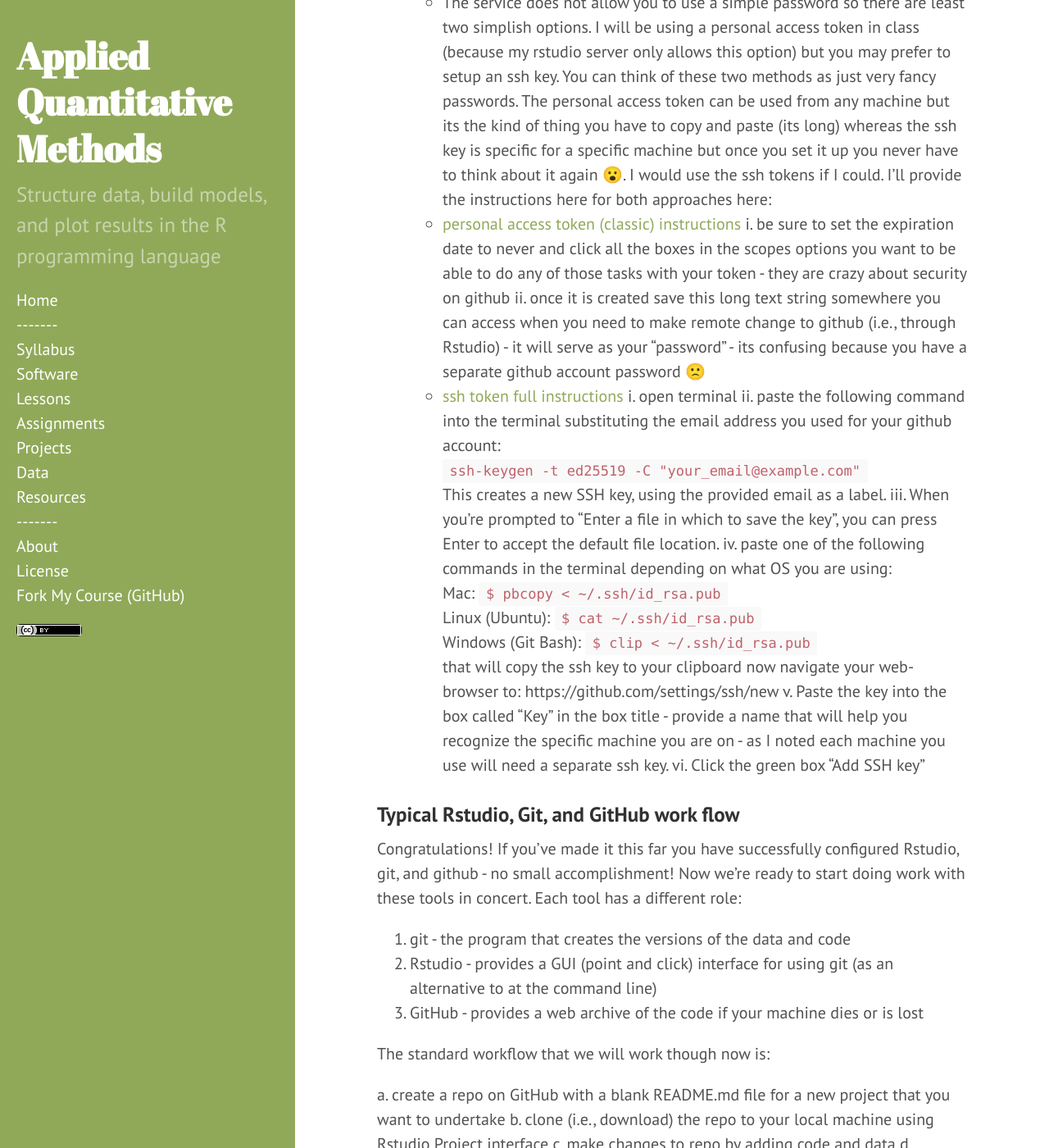
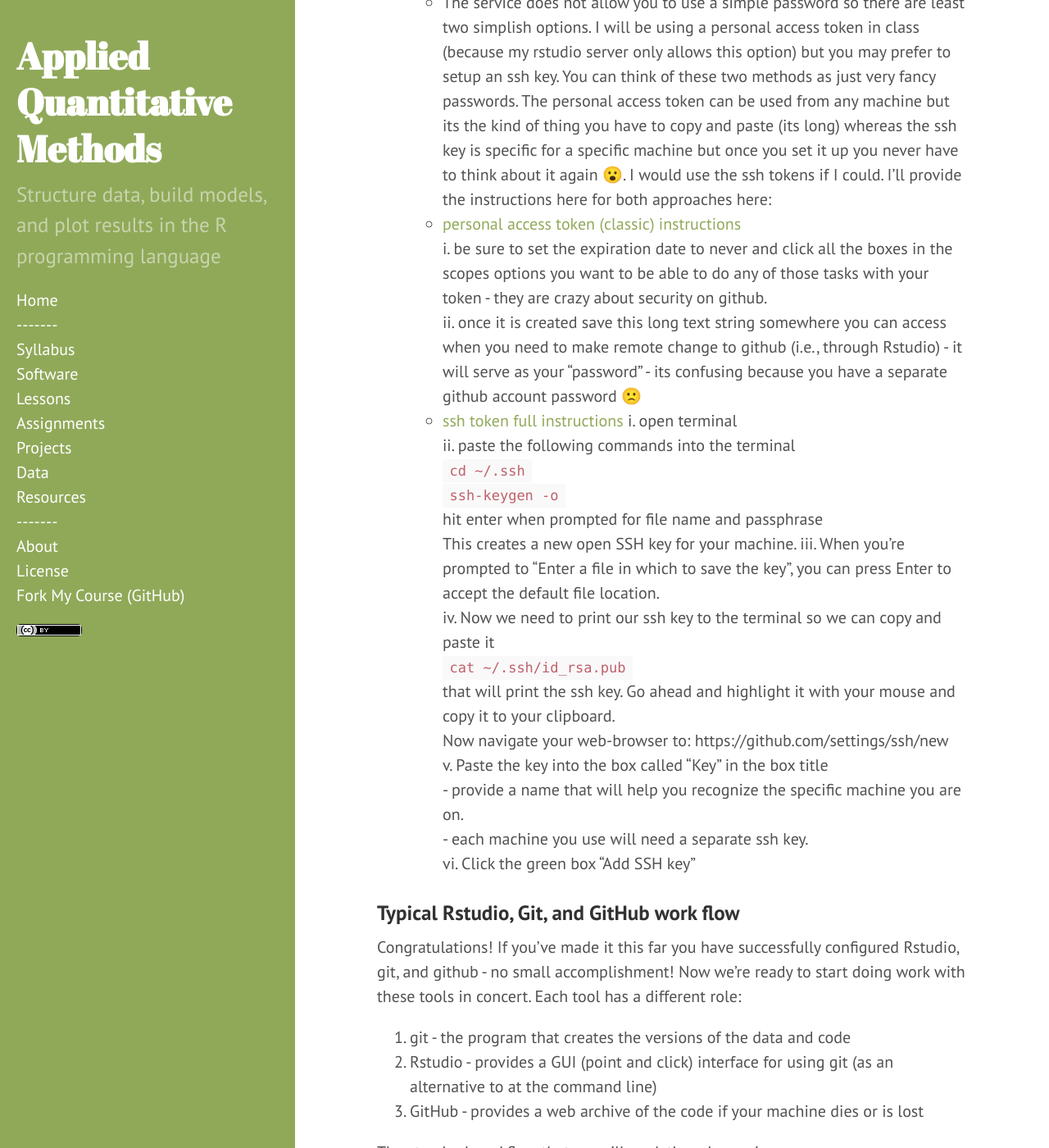
Before and after one commit to dmcglinn/quant_methods, a Jekyll site: the page built from lessons/git_introduction.md, in a window 1280 px wide and 1400 px high, scrolled down 2201 px. Shown: the whole window at 82% size. Built offline with Jekyll 4.4.1, drawn with Linux system fonts in a browser that asks for light colours; some of the changed text lies outside the part shown.

Commit message:
Improve ssh instructions so that they create an open ssh that github wants.

```diff
--- a/lessons/git_introduction.md
+++ b/lessons/git_introduction.md
@@ -88,29 +88,28 @@ to make sure you can log in and remotely push code to github.
     -  [personal access token (classic) instructions](https://docs.github.com/en/authentication/keeping-your-account-and-data-secure/creating-a-personal-access-token#creating-a-personal-access-token-classic)
         i. be sure to set the expiration date to never and click all the boxes
         in the scopes options you want to be able to do any of those tasks with
-        your token - they are crazy about security on github
+        your token - they are crazy about security on github.
         ii. once it is created save this long text string somewhere you can
         access when you need to make remote change to github (i.e., through
         Rstudio) - it will serve as your "password" - its confusing because you
         have a separate github account password 🙁
-    - [ssh token full instructions](https://docs.github.com/en/authentication/connecting-to-github-with-ssh/generating-a-new-ssh-key-and-adding-it-to-the-ssh-agent)
+    - [ssh token full instructions](https://git-scm.com/book/en/v2/Git-on-the-Server-Generating-Your-SSH-Public-Key)
         i. open terminal
-        ii. paste the following command into the terminal substituting the email
-        address you used for your github account:
-        `ssh-keygen -t ed25519 -C "your_email@example.com"`
-        This creates a new SSH key, using the provided email as a label.
+        ii. paste the following commands into the terminal
+        `cd ~/.ssh`
+        `ssh-keygen -o`
+        hit enter when prompted for file name and passphrase
+        This creates a new open SSH key for your machine.
         iii. When you're prompted to "Enter a file in which to save the key", you can
         press Enter to accept the default file location.
-        iv. paste one of the following commands in the terminal depending on
-        what OS you are using:
-        Mac:                `$ pbcopy < ~/.ssh/id_rsa.pub`
-        Linux (Ubuntu):     `$  cat ~/.ssh/id_rsa.pub`
-        Windows (Git Bash): `$ clip < ~/.ssh/id_rsa.pub`
-        that will copy the ssh key to your clipboard now navigate your web-browser to:
-        https://github.com/settings/ssh/new
-        v. Paste the key into the box called "Key" in the box title - provide a name
-        that will help you recognize the specific machine you are on - as I noted each
-        machine you use will need a separate ssh key.
+        iv. Now we need to print our ssh key to the terminal so we can copy and paste it
+        `cat ~/.ssh/id_rsa.pub`
+        that will print the ssh key. Go ahead and highlight it with your mouse and
+        copy it to your clipboard.
+        Now navigate your web-browser to: https://github.com/settings/ssh/new
+        v. Paste the key into the box called "Key" in the box title
+            - provide a name that will help you recognize the specific machine you are on.
+            - each machine you use will need a separate ssh key.
         vi. Click the green box "Add SSH key"
 
 ### Typical Rstudio, Git, and GitHub work flow
@@ -199,6 +198,35 @@ You'll now notice in Rstudio you have a little tab called "Git"
 
 ### c. Make changes to repo by adding code and data
 
+Now is where we get to work. The first thing we probably want to do
+is provide our project with a better description in our `README.md` file.
+
+Open that file in Rstudio and type a description of the project and save the file.
+
+You will notice that in Rstudio's Git tab has changed slightly as the file
+`README.md` will have a blue M next to it in the status column.
+
+![git_tab_explained](./figures/git_tab_explained.png)
+
+This is different than the "?" that accompany the .gitignore and .Rproj files.
+Those files are not 'tracked' by git meaning that it does not monitor those files
+for changes. These files were auto generated when you created the version control
+Rstudio project. In general, best practices suggest not to track either of these
+files.
+
+Now is a good time to also point out some of the git tab's other buttons:
+
+* "Staged" - if you click the box next to one of the files it tells git you want
+to track that file and you are preparing to "commit" that file to the repository.
+* "Commit" - click that button to take make a snapshot of all staged files at
+that time. Clicking this button will will pull up the diff window
+* "Diff" -
+
+![git_diff](./figures/git_diff.png)
+
+
+
+You need to add a commit message
 
 ### Version control with Git
 We will work through the SWC lesson's on Git
```
